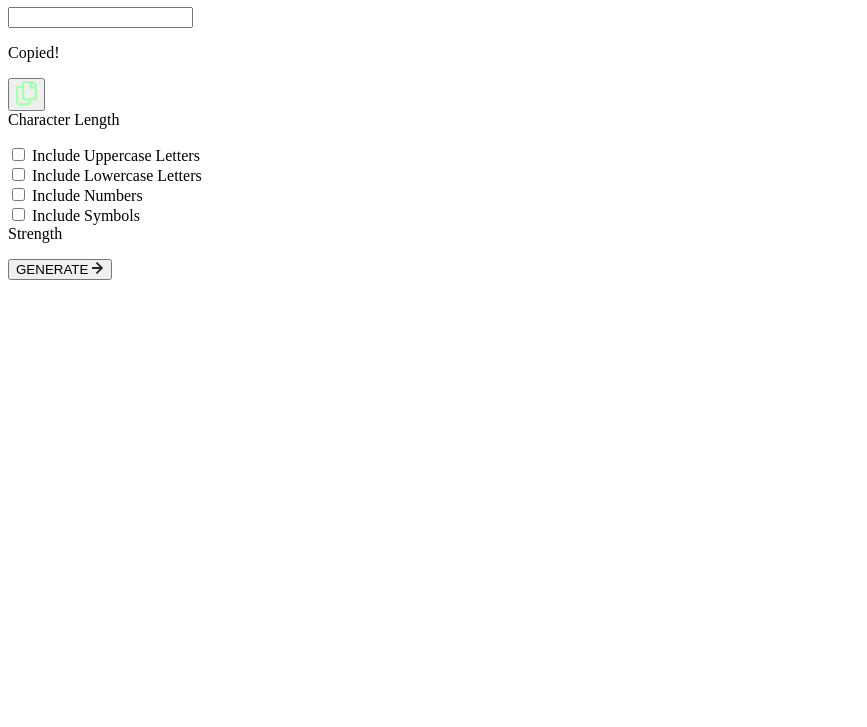
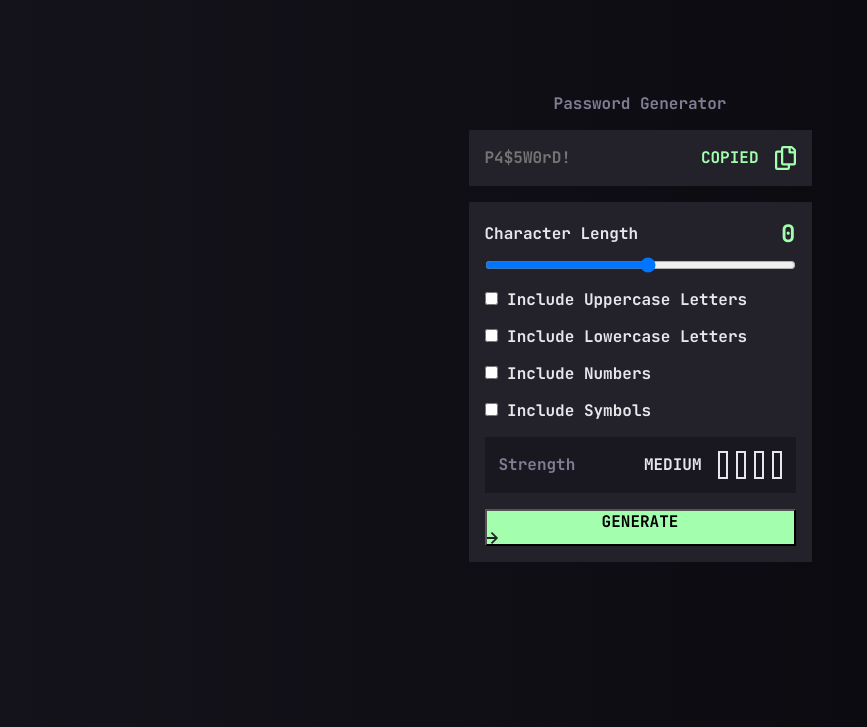
Before and after one commit to KaiWaldrant/fem-psw-gen, a plain HTML site: page index.html in a window 1280 px wide. Shown: the part 73-800 px from the top of the page, without its empty margins (0-867 px from the left). Drawn offline with Linux system fonts and the light colour scheme.

Commit message:
restore from corruption

```diff
--- a/index.html
+++ b/index.html
@@ -11,34 +11,53 @@
       href="./assets/images/favicon-32x32.png"
     />
 
+    <link rel="stylesheet" href="reset.css" />
+    <link rel="stylesheet" href="style.css" />
+
+    <script src="js/script.js" defer></script>
+
     <title>Frontend Mentor | Password generator app</title>
   </head>
-  <body>
+  <body class="bg-gradient-1">
     <main class="pg">
-      <h1 class="pg__title">Password Generator</h1>
+      <h1 class="pg__title text-grey-600">Password Generator</h1>
 
-      <section class="pg__output">
-        <input type="text" class="pg__display" readonly />
+      <section class="pg__output bg-grey-800">
+        <input
+          type="text"
+          class="pg__display text-grey-200"
+          placeholder="P4$5W0rD!"
+          readonly
+        />
         <div class="pg__copy-wrapper">
-          <p id="copy-feedback" class="pg__copy-feedback">Copied!</p>
-          <button class="pg__copy-btn">
+          <p id="copy-feedback" class="pg__copy-feedback text-green-200">
+            COPIED
+          </p>
+          <button class="pg__copy-btn bg-transparent">
             <img src="/assets/images/icon-copy.svg" alt="copy" />
           </button>
         </div>
       </section>
 
-      <section class="pg__controls">
+      <section class="pg__controls bg-grey-800">
         <div class="char-length">
           <div class="char-length__header">
-            <label for="char-length" class="char-length__label"
+            <label for="char-length" class="char-length__label text-grey-200"
               >Character Length</label
             >
-            <p class="char-length__value"></p>
+            <p class="char-length__value text-green-200 fs-500">0</p>
           </div>
-          <div id="char-length" class="char-length__slider"></div>
+          <input
+            type="range"
+            name="char-length"
+            class="char-length__slider"
+            id="char-length"
+            min="1"
+            max="20"
+          />
         </div>
 
-        <div class="options">
+        <div class="options text-grey-200">
           <div class="options__item">
             <input
               type="checkbox"
@@ -85,18 +104,22 @@
         </div>
 
         <div class="pg__footer">
-          <div class="strength">
-            <label class="strength__label">Strength</label>
+          <div class="strength bg-grey-850">
+            <label class="strength__label text-grey-600">Strength</label>
             <div class="strength__indicator">
-              <p id="strength-lvl" class="strength__text"></p>
-              <div class="strength__bar"></div>
-              <div class="strength__bar"></div>
-              <div class="strength__bar"></div>
-              <div class="strength__bar"></div>
+              <p id="strength-lvl" class="strength__text text-grey-200">
+                MEDIUM
+              </p>
+              <div class="strength__bars">
+                <div class="strength__bar"></div>
+                <div class="strength__bar"></div>
+                <div class="strength__bar"></div>
+                <div class="strength__bar"></div>
+              </div>
             </div>
           </div>
 
-          <button class="generate-btn">
+          <button class="generate-btn bg-green-200">
             GENERATE
             <img
               src="/assets/images/icon-arrow-right.svg"
--- /dev/null
+++ b/reset.css
@@ -0,0 +1,39 @@
+/* RESET */
+
+/* makes sizing simpler */
+
+*,
+*::before,
+*::after {
+    box-sizing: border-box;
+}
+
+/* remove default spacing */
+/* force styling of type through styling, rather than elements */
+
+* {
+    margin: 0;
+    padding: 0;
+    font: inherit;
+}
+
+/* dark mode user-agent-styles */
+
+/* html {
+  color-scheme: dark light;
+} */
+
+/* min body height */
+
+body {
+    min-height: 100vh;
+}
+
+/* responsive images/videos */
+img,
+picture,
+svg,
+video {
+    display: block;
+    max-width: 100%;
+}
--- /dev/null
+++ b/style.css
@@ -0,0 +1,233 @@
+@font-face {
+  font-family: "JetBrains Mono";
+  src: url("./assets/fonts/JetBrainsMono-VariableFont_wght.ttf")
+    format("truetype-variations");
+  font-weight: 700;
+}
+
+:root {
+  --clr-white: hsl(0, 100%, 100%);
+  --clr-black: hsl(0, 0%, 0%);
+
+  --clr-grey-200: hsl(252, 11%, 91%);
+  --clr-grey-600: hsl(251, 9%, 53%);
+  --clr-grey-700: hsl(248, 5%, 34%);
+  --clr-grey-800: hsl(248, 10%, 15%);
+  --clr-grey-850: hsl(248, 15%, 11%);
+  --clr-grey-900: hsl(248, 17%, 9%);
+  --clr-grey-950: hsl(255, 22%, 4%);
+
+  --clr-green-200: hsl(127, 100%, 82%);
+  --clr-yellow-300: hsl(42, 91%, 68%);
+  --clr-orange-400: hsl(13, 95%, 66%);
+  --clr-red-500: hsl(0, 91%, 63%);
+
+  --gradient-1: linear-gradient(
+    90deg,
+    rgba(20, 19, 27, 1) 0%,
+    rgba(8, 7, 11, 1) 100%
+  );
+
+  --fs-400: 1.125rem;
+  --fs-500: 1.5rem;
+  --fs-600: 2rem;
+}
+
+body {
+  font-family: "JetBrains Mono", monospace;
+  align-content: center;
+}
+
+.pg {
+  display: grid;
+  gap: 1rem;
+  margin-inline: auto;
+  max-width: 343px;
+}
+
+.pg__title {
+  margin-inline: auto;
+}
+
+.pg__output {
+  display: flex;
+  padding: 1rem;
+  justify-content: space-between;
+}
+
+.pg__display {
+  all: unset;
+  width: 100%;
+}
+
+.pg__copy-wrapper {
+  display: flex;
+  gap: 1rem;
+  align-items: center;
+}
+
+.pg__copy-btn {
+  all: unset;
+  width: 21px;
+  height: 24px;
+}
+
+.pg__controls {
+  display: grid;
+  gap: 1rem;
+  padding: 1rem;
+}
+
+.char-length {
+  display: grid;
+  gap: 0.5rem;
+}
+
+.char-length__header {
+  display: flex;
+  justify-content: space-between;
+  align-items: center;
+}
+
+.options {
+  display: grid;
+  gap: 1rem;
+}
+
+.pg__footer {
+  display: grid;
+  gap: 1rem;
+}
+
+.strength {
+  display: flex;
+  padding-inline: 1rem;
+  padding: 0.875rem;
+  justify-content: space-between;
+  align-items: center;
+}
+
+.strength__indicator {
+  display: flex;
+  gap: 1rem;
+  align-items: center;
+}
+
+.strength__bars {
+  display: flex;
+  gap: 0.5rem;
+}
+
+.strength__bar {
+  width: 10px;
+  height: 28px;
+  border: 2px, solid, var(--clr-grey-200);
+}
+
+/*Utilities*/
+
+/* Text Colors */
+.text-white {
+  color: var(--clr-white);
+}
+.text-black {
+  color: var(--clr-black);
+}
+
+.text-grey-200 {
+  color: var(--clr-grey-200);
+}
+.text-grey-600 {
+  color: var(--clr-grey-600);
+}
+.text-grey-700 {
+  color: var(--clr-grey-700);
+}
+.text-grey-800 {
+  color: var(--clr-grey-800);
+}
+.text-grey-850 {
+  color: var(--clr-grey-850);
+}
+.text-grey-900 {
+  color: var(--clr-grey-900);
+}
+.text-grey-950 {
+  color: var(--clr-grey-950);
+}
+
+.text-green-200 {
+  color: var(--clr-green-200);
+}
+.text-yellow-300 {
+  color: var(--clr-yellow-300);
+}
+.text-orange-400 {
+  color: var(--clr-orange-400);
+} /* Typo preserved */
+.text-red-500 {
+  color: var(--clr-red-500);
+}
+
+/* Background Colors */
+.bg-transparent {
+  background-color: transparent;
+}
+
+.bg-white {
+  background-color: var(--clr-white);
+}
+.bg-black {
+  background-color: var(--clr-black);
+}
+
+.bg-grey-200 {
+  background-color: var(--clr-grey-200);
+}
+.bg-grey-600 {
+  background-color: var(--clr-grey-600);
+}
+.bg-grey-700 {
+  background-color: var(--clr-grey-700);
+}
+.bg-grey-800 {
+  background-color: var(--clr-grey-800);
+}
+.bg-grey-850 {
+  background-color: var(--clr-grey-850);
+}
+.bg-grey-900 {
+  background-color: var(--clr-grey-900);
+}
+.bg-grey-950 {
+  background-color: var(--clr-grey-950);
+}
+
+.bg-green-200 {
+  background-color: var(--clr-green-200);
+}
+.bg-yellow-300 {
+  background-color: var(--clr-yellow-300);
+}
+.bg-orange-400 {
+  background-color: var(--clr-orange-400);
+}
+.bg-red-500 {
+  background-color: var(--clr-red-500);
+}
+
+/* Gradient */
+.bg-gradient-1 {
+  background: var(--gradient-1);
+}
+
+/* Font Sizes */
+.fs-400 {
+  font-size: var(--fs-400);
+}
+.fs-500 {
+  font-size: var(--fs-500);
+}
+.fs-600 {
+  font-size: var(--fs-600);
+}
```
Also changed, not shown: js/script.js (added).
